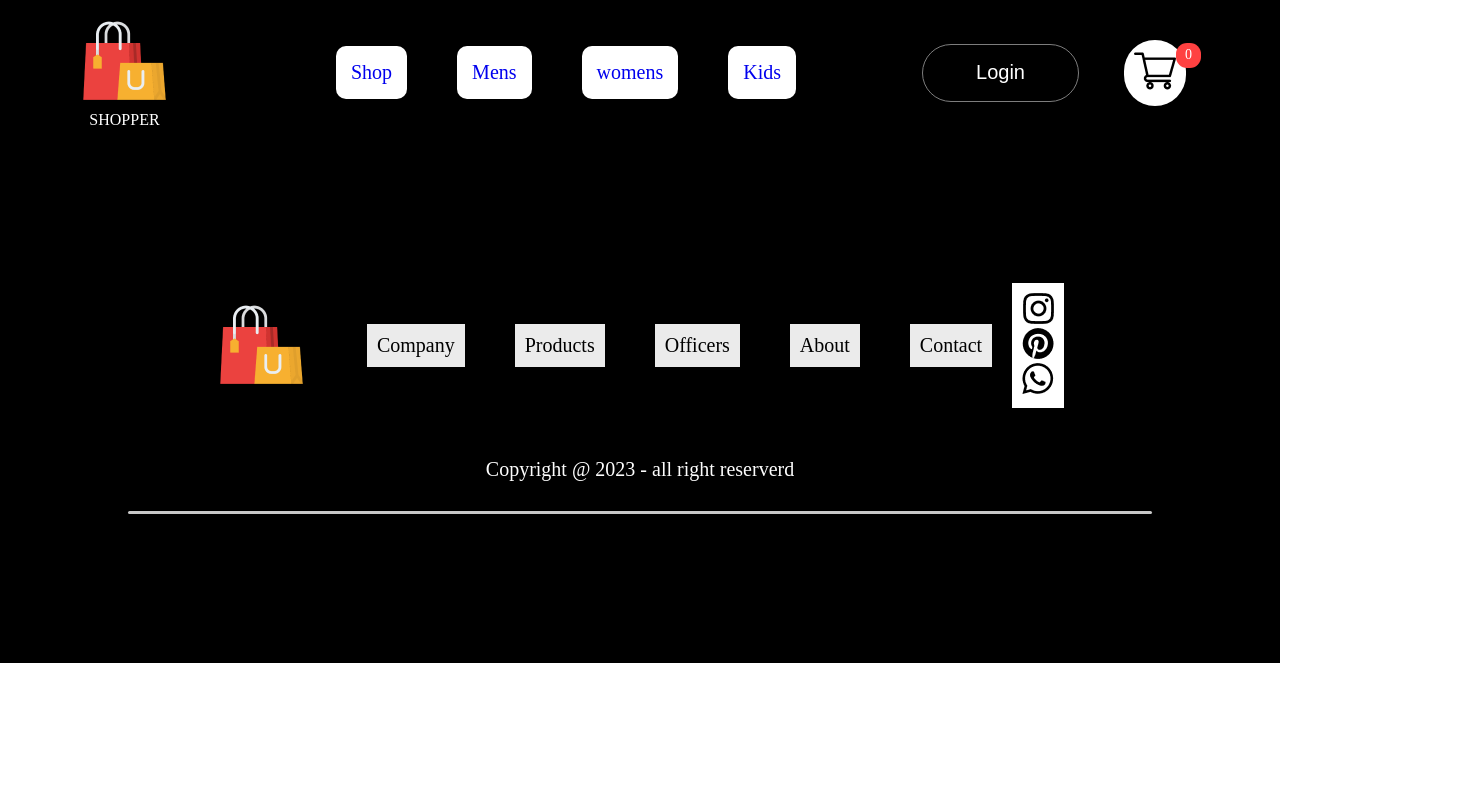
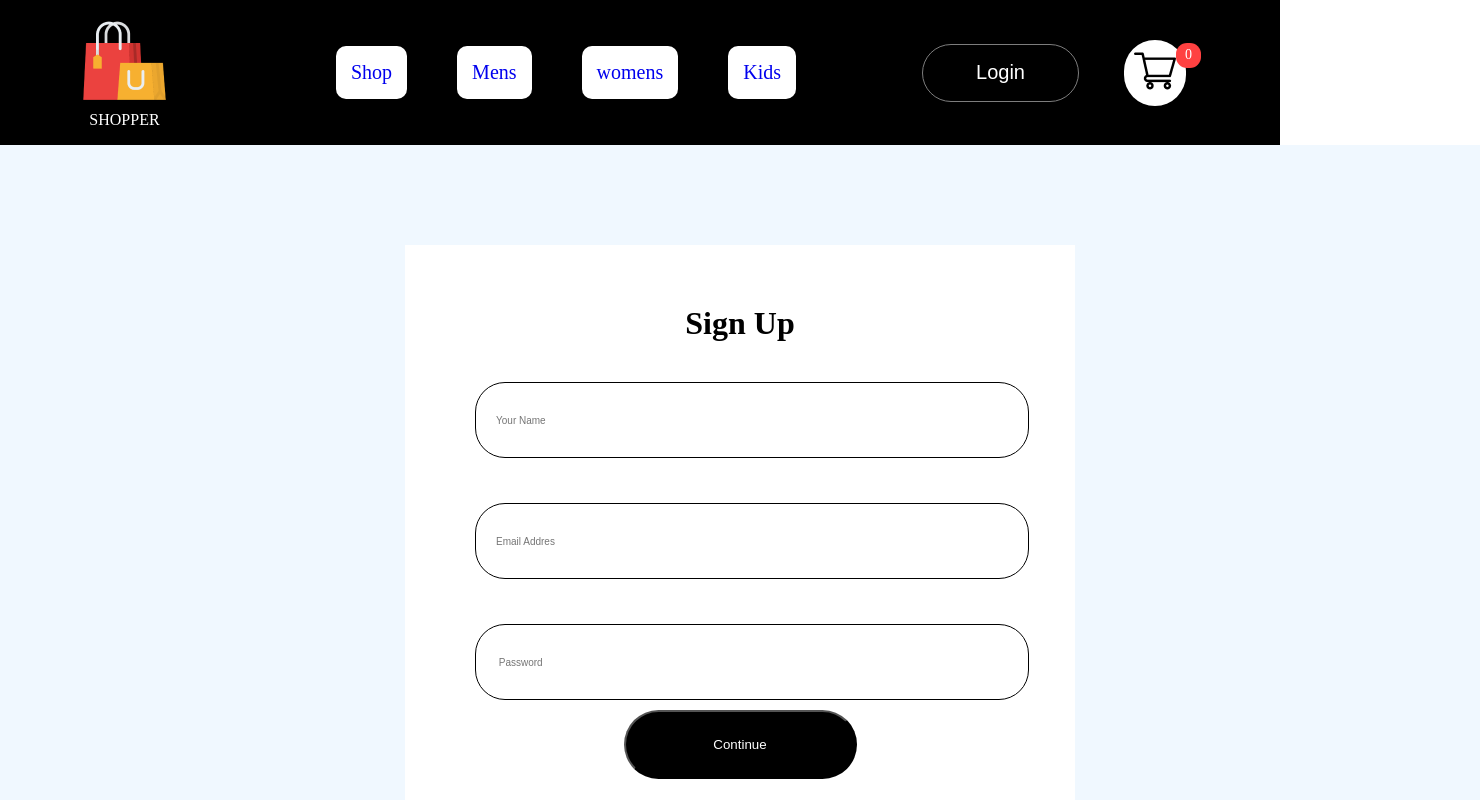
Before and after one commit to danielandersonBC96/Ecommerce.github.io, a React (Create React App) app: page /Login in a window 1280 px wide. Shown: the top 800 px of the page, 1480 px wide, since content can reach past the window. Built offline with nearby package versions, Linux system fonts and the light colour scheme.

Commit message:
pagina de login finalizada

```diff
--- a/src/Components/Hero/Hero.css
+++ b/src/Components/Hero/Hero.css
@@ -2,7 +2,7 @@
 .hero{
 
     height: 100vh;
-    background:  linear-gradient( 180deg  ,rgb(187, 91, 91), #e1ffea22 60% );
+    background:  linear-gradient( 180deg  ,rgb(187, 91, 91), rgb(221, 217, 217) );
     display: flex;
 }
 
--- a/src/Css/ShopCategory.css
+++ b/src/Css/ShopCategory.css
@@ -34,3 +34,16 @@
     padding: 10px;
     gap: 5px; /* Espaçamento entre as imagens */
 }
+
+.shopcategory-loadmore{
+    display: flex;
+    justify-content: center;
+    align-items: center;
+    margin: 150px auto;
+    width: 233px;
+    height: 69px;
+    border-radius: 75px;
+    background: #ededed;
+    color: #787878;
+    cursor: pointer;
+}
--- /dev/null
+++ b/src/Css/login.css
@@ -0,0 +1,48 @@
+.loginsignup{
+    width: 100%;
+    height: 80vh;
+    background-color: aliceblue;
+    padding: 100px;
+}
+
+.loginsignup-container{
+    width: 550px;
+    height: 600px;
+    background-color: white;
+    margin: auto;
+    padding: 40px 60px;
+}
+.loginsignup-container h1{
+
+    margin: 20px 0px;
+}
+.loginsignup-fields{
+    display: flex;
+    flex-direction: column;
+    padding: 10px;
+    gap: 45px;
+    margin-top: 30px;
+
+
+}
+
+
+.loginsignup-fields input{
+    height: 72px;
+    width: 100%;
+    padding-left: 20px;
+    border:  1px solid  black;
+    font-size: 10px;
+    border-radius: 30px;
+}
+
+button{
+    justify-content: center;
+    align-items: center;
+    width: 233px;
+    height: 69px;
+    border-radius: 75px;
+    background:  black;
+    color:  white;
+    cursor: pointer;
+}
--- a/src/Pages/LoginSignup.jsx
+++ b/src/Pages/LoginSignup.jsx
@@ -1,7 +1,26 @@
 import React from 'react'
+
+import '../Css/login.css'
 
 export const LoginSignup = () => {
   return (
-    <div>LoginSignup</div>
+     <div className="loginsignup">
+       <div className="loginsignup-container">
+        <h1>Sign Up</h1>
+             <div className="loginsignup-fields">
+                <input type='text' placeholder='Your Name'/>
+                <input type="email" placeholder='Email Addres'/>
+                <input type='password' placeholder=' Password'/>
+             </div>
+             <button>Continue</button>
+        </div>
+        <p className='loginsignup-login'>
+        Already have an account?  <span> Login </span>
+        </p>
+        <div className="loginsignup-agree">
+          <input type="checkbox" name='' id=''/>
+
+        </div>
+     </div>
   )
 }
--- a/src/Pages/ShopCategory.jsx
+++ b/src/Pages/ShopCategory.jsx
@@ -31,6 +31,12 @@ export const ShopCategory = (props) => {
           />
        })}
      </div>
+
+     <div className="shopcategory-loadmore">
+
+        Explore more
+       </div>
+       <hr/>
    </div>
  );
 };
```
